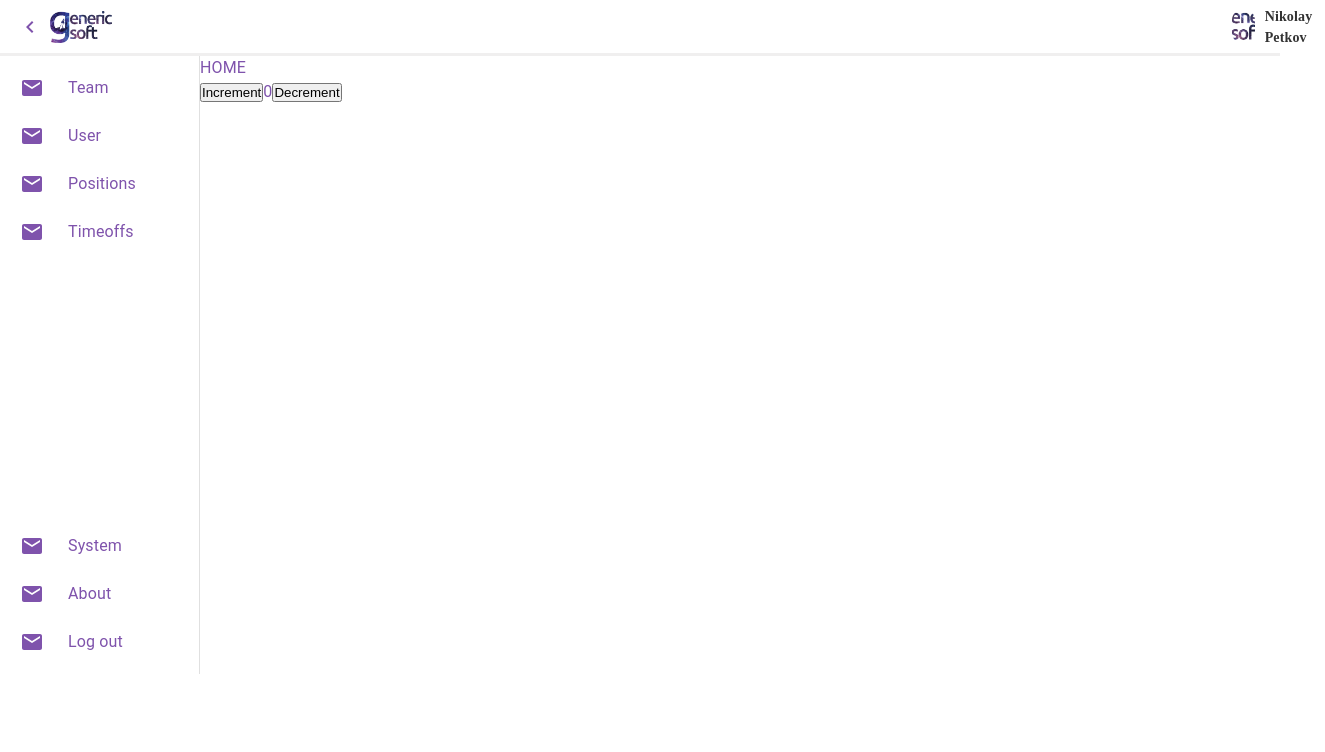
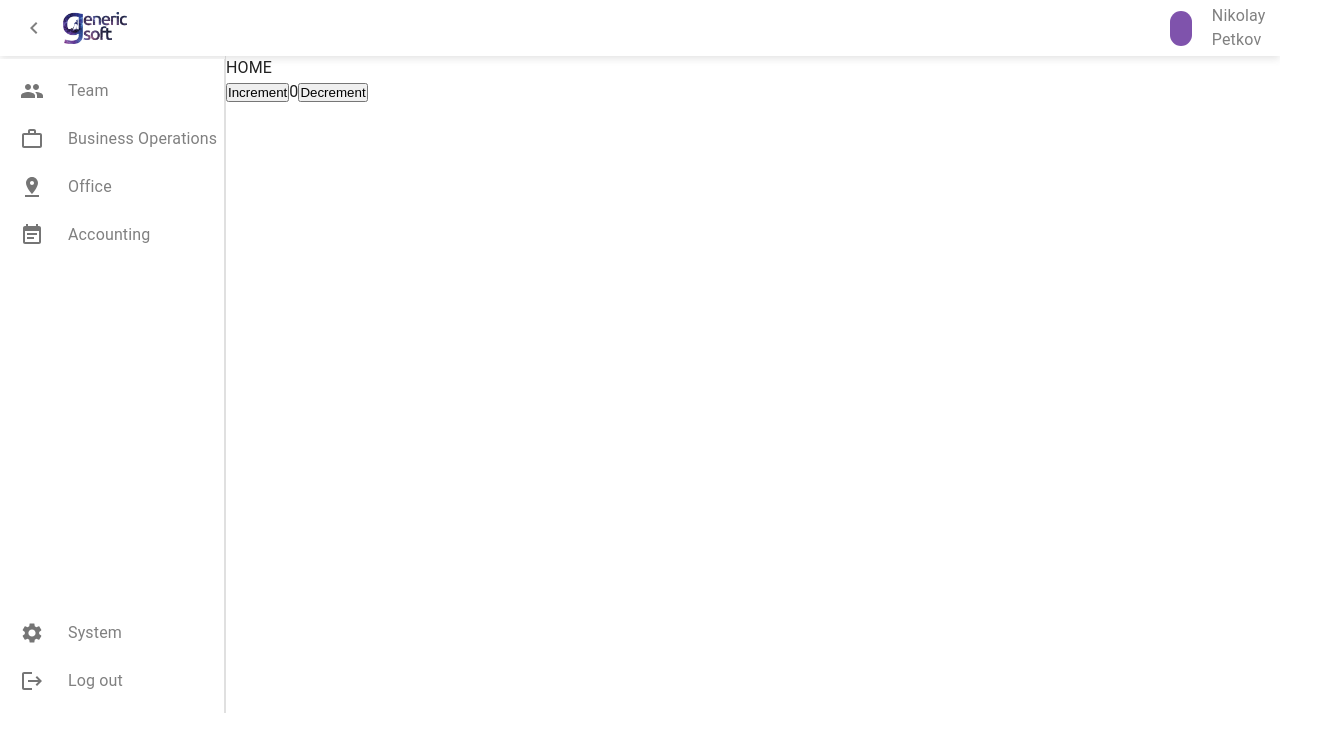
Before and after one commit to mariyaniliev/ERP-App, a React (Vite) app: page / in a window 1280 px wide. Shown: the top 752 px of the page, 1325 px wide, since content can reach past the window. Built offline with nearby package versions, Linux system fonts and the light colour scheme; a web font is replaced by a local one.

Commit message:
restyled header and sidebar

```diff
--- a/src/App.tsx
+++ b/src/App.tsx
@@ -3,13 +3,12 @@ import { useRoutes } from "react-router-dom";
 import { routes } from "./pages/routes";
 import SideBar from "./components/SideBar/SideBar";
 import Header from "./components/Header/Header";
-import { THEME_COLORS } from "./theme/theme-constants";
 import "./App.global.css";
 
 const App = () => {
   const element = useRoutes(routes);
   return (
-    <div style={{ color: `${THEME_COLORS.purple}` }}>
+    <div>
       <Header />
       <div className="container">
         <SideBar />
--- a/src/components/Header/Header.tsx
+++ b/src/components/Header/Header.tsx
@@ -1,43 +1,41 @@
-import React, { useState } from "react";
+import React from "react";
 import { useAppDispatch, useAppSelector, RootState } from "../../redux/store";
-import { useTheme } from "@mui/material/styles";
+import { Box } from "@mui/material";
 import ChevronLeftIcon from "@mui/icons-material/ChevronLeft";
 import ChevronRightIcon from "@mui/icons-material/ChevronRight";
 import { toggle } from "../../redux/reducer/drawerHeader";
 import logo from "../../theme/assets/gs-logo.png";
-import "./header.css";
+import { THEME_COLORS } from "../../theme/theme-constants";
+import { styles } from "./header-styles";
 
 const HeaderComponent = () => {
   const dispatch = useAppDispatch();
-  const theme = useTheme();
   const open = useAppSelector((state: RootState) => state.drawerHeader.open);
-  const [user, setUser] = useState("Nikolay Petkov");
-  const [role, setRole] = useState("Admin");
 
-  const menuToggleButton = open ? (
-    <ChevronLeftIcon className="sideBarButtonIcon" />
-  ) : (
-    <ChevronRightIcon className="sideBarButtonIcon" />
-  );
+  const menuToggleButton = open ? <ChevronLeftIcon /> : <ChevronRightIcon />;
 
   return (
-    <div className="header">
-      <div className="headerButtonAndLogo">
-        <div className="menuToggleWrapper" onClick={() => dispatch(toggle())}>
+    <Box sx={styles.header}>
+      <Box sx={styles.headerButtonAndLogo}>
+        <Box sx={styles.sideBarButtonIcon} onClick={() => dispatch(toggle())}>
           {menuToggleButton}
-        </div>
-        <img className="logo" src={logo} alt="Generic Soft Logo" />
-      </div>
-      <div className="userDetailWrapper">
-        <div
-          className="userLogoWrapper"
-          style={{
-            background: `url(${logo})`,
-          }}
-        />
-          <p className="userName">{user}</p>
-      </div>
-    </div>
+        </Box>
+        <Box sx={styles.logoWraper}>
+          <img style={styles.logo} src={logo} alt="Generic Soft Logo" />
+        </Box>
+      </Box>
+      <Box>
+        <Box sx={styles.userInfo}>
+          <Box
+            style={{
+              ...styles.userAvatarWraper,
+              background: THEME_COLORS.purple,
+            }}
+          ></Box>
+          <p style={{ marginLeft: "20px" }}>Nikolay Petkov</p>
+        </Box>
+      </Box>
+    </Box>
   );
 };
 
--- /dev/null
+++ b/src/components/Header/header-styles.ts
@@ -0,0 +1,59 @@
+export const styles = {
+  header: {
+    position: "relative",
+    height: "3.5rem",
+    fontSize: "1rem",
+    display: "flex",
+    alignItems: "center",
+    justifyContent: "space-between",
+    padding: "0px 50px",
+    gap: "70rem",
+    boxShadow: " rgba(99, 99, 99, 0.2) 0px 2px 8px 0px",
+    color: "gray",
+  },
+  headerButtonAndLogo: {
+    display: "flex",
+    justifyContent: "center",
+    alignItems: "center",
+  },
+  sideBarButtonIcon: {
+    display: "flex",
+    alignItems: "center",
+    height: "3.5rem",
+    position: "absolute",
+    left: "22px",
+    top: "50%",
+    transform: "translateY(-50%)",
+    cursor: "pointer",
+  },
+  logoWraper: {
+    display: "flex",
+    justifyContent: "center",
+    alignItems: "center",
+    position: "absolute",
+    left: "55px",
+    width: "5rem",
+    height: "3.5rem",
+  },
+  logo: {
+    width: "4rem",
+    height: "2rem",
+  },
+  userInfo: {
+    display: "flex",
+    justifyContent: "center",
+    alignItems: "center",
+  },
+  userAvatarWraper: {
+    display: "flex",
+    justifyContent: "center",
+    alignItems: "center",
+    width: "35px",
+    height: "35px",
+    borderRadius: "50px ",
+  },
+  userAvatar: {
+    width: "25px",
+    height: "25px",
+  },
+};
--- a/src/components/Header/header.css
+++ /dev/null
@@ -1,61 +0,0 @@
-.header {
-  position: relative;
-  height: 3.5rem;
-  font-size: 1.2rem;
-  display: flex;
-  align-items: center;
-  justify-content: space-between;
-  padding: 0px 50px;
-  gap: 70rem;
-  border-bottom: 3px solid rgba(192, 189, 189, 0.24);
-  background: #fff;
-}
-
-.headerButtonAndLogo {
-  display: flex;
-  justify-content: center;
-  align-items: center;
-}
-
-.sideBarButtonIcon {
-  position: absolute;
-  left: 18px;
-  top: 50%;
-  transform: translateY(-50%);
-}
-.userLogoWrapper {
-  width: 35px;
-  height: 35px;
-  -moz-border-radius: 50px;
-  -webkit-border-radius: 50px;
-  border-radius: 50px;
-  background-position: 50% 50% !important;
-  background-size: cover !important;
-}
-.userLogo {
-  width: 20px;
-}
-
-.userName {
-  font-size: 14px;
-  font-weight: bold;
-  font-family: cursive;
-  color: black;
-  opacity: 0.8;
-  padding-left: 10px;
-}
-.userRole {
-  background: red;
-  width: auto;
-  padding: 2px 10px;
-  border-radius: 11px;
-}
-.userDetailWrapper {
-  display: flex;
-  justify-content: center;
-  align-items: center;
-}
-
-.logo {
-  height: 2rem;
-}
--- a/src/components/SideBar/SideBar.tsx
+++ b/src/components/SideBar/SideBar.tsx
@@ -1,5 +1,5 @@
 import * as React from "react";
-import { useNavigate } from "react-router-dom";
+import { useNavigate, useLocation } from "react-router-dom";
 import { RootState, useAppSelector } from "../../redux/store";
 import {
   Box,
@@ -9,29 +9,50 @@ import {
   ListItemIcon,
   ListItemText,
 } from "@mui/material";
-import MailIcon from "@mui/icons-material/Mail";
-import { THEME_COLORS } from "../../theme/theme-constants";
-import { Drawer } from "./sideBarImports";
+import Group from "@mui/icons-material/Group";
+import WorkOutline from "@mui/icons-material/WorkOutline";
+import PinDrop from "@mui/icons-material/PinDrop";
+import EventNote from "@mui/icons-material/EventNote";
+// import HelpOutlineOutlinedIcon from '@mui/icons-material/HelpOutlineOutlined';
+import Settings from "@mui/icons-material/Settings";
+import Logout from "@mui/icons-material/Logout";
+
+import { Drawer, styles } from "./sideBar-styles";
 
 const SideBar = () => {
   const open = useAppSelector((state: RootState) => state.drawerHeader.open);
   const navigate = useNavigate();
+  const { pathname } = useLocation();
 
   const sideBarSectionsTop = [
-    { content: "Team", section: "/team", icon: MailIcon },
-    { content: "User", section: "/user", icon: MailIcon },
-    { content: "Positions", section: "/positions", icon: MailIcon },
-    { content: "Timeoffs", section: "/timeoffs", icon: MailIcon },
+    { content: "Team", section: "/team", icon: Group },
+    {
+      content: "Business Operations",
+      section: "/bo",
+      icon: WorkOutline,
+    },
+    { content: "Office", section: "/office", icon: PinDrop },
+
+    {
+      content: "Accounting",
+      section: "/accounting",
+      icon: EventNote,
+    },
   ] as const;
 
   const sideBarSectionsBottum = [
-    { content: "System", section: "/system", icon: MailIcon },
-    { content: "About", section: "/about", icon: MailIcon },
-    { content: "Log out", section: "/logout", icon: MailIcon },
+    { content: "System", section: "/system", icon: Settings },
+    { content: "Log out", section: "/logout", icon: Logout },
   ] as const;
 
   return (
-    <Box sx={{ display: "flex" }}>
+    <Box
+      sx={{
+        display: "flex",
+        pt: "3px",
+        borderRight: "1px solid rgba(99, 99, 99, 0.2)",
+      }}
+    >
       <CssBaseline />
       <Drawer variant="permanent" open={open}>
         <List>
@@ -39,18 +60,15 @@ const SideBar = () => {
             <ListItemButton
               key={section.content}
               sx={{
-                minHeight: 48,
-                justifyContent: open ? "initial" : "center",
-                px: 2.5,
+                ...styles.ListItemButton,
+                ...(section.section === pathname && styles.sidebarLinkActive),
               }}
               onClick={() => navigate(section.section)}
             >
               <ListItemIcon
                 sx={{
-                  minWidth: 0,
-                  mr: open ? 3 : "auto",
-                  justifyContent: "center",
-                  color: `${THEME_COLORS.purple}`,
+                  ...styles.ListItemIcon,
+                  ...(section.section === pathname && styles.sidebarLinkActive),
                 }}
               >
                 {<section.icon />}
@@ -68,18 +86,15 @@ const SideBar = () => {
             <ListItemButton
               key={section.content}
               sx={{
-                minHeight: 48,
-                justifyContent: open ? "initial" : "center",
-                px: 2.5,
+                ...styles.ListItemButton,
+                ...(section.section === pathname && styles.sidebarLinkActive),
               }}
               onClick={() => navigate(section.section)}
             >
               <ListItemIcon
                 sx={{
-                  minWidth: 0,
-                  mr: open ? 3 : "auto",
-                  justifyContent: "center",
-                  color: `${THEME_COLORS.purple}`,
+                  ...styles.ListItemIcon,
+                  ...(section.section === pathname && styles.sidebarLinkActive),
                 }}
               >
                 {<section.icon />}
--- a/src/components/SideBar/sideBarImports.ts
+++ b/src/components/SideBar/sideBar-styles.ts
@@ -2,12 +2,11 @@ import { styled, Theme, CSSObject } from "@mui/material/styles";
 import MuiDrawer from "@mui/material/Drawer";
 import { THEME_COLORS } from "../../theme/theme-constants";
 
-const drawerWidth = 200;
+const drawerWidth = 225;
 
 const openedMixin = (theme: Theme): CSSObject => ({
-  color: `${THEME_COLORS.purple}`,
   justifyContent: "space-between",
-  gap: 250,
+  gap: `calc(${theme.spacing(30)} + 1px)`,
   position: "relative",
   width: drawerWidth,
   transition: theme.transitions.create("width", {
@@ -18,7 +17,6 @@ const openedMixin = (theme: Theme): CSSObject => ({
 });
 
 const closedMixin = (theme: Theme): CSSObject => ({
-  color: `${THEME_COLORS.purple}`,
   justifyContent: "space-between",
   gap: 250,
   position: "relative",
@@ -37,6 +35,7 @@ export const Drawer = styled(MuiDrawer, {
   shouldForwardProp: (prop) => prop !== "open",
 })(({ theme, open }) => ({
   width: drawerWidth,
+  minHeight: 654,
   flexShrink: 0,
   whiteSpace: "nowrap",
   boxSizing: "border-box",
@@ -49,3 +48,20 @@ export const Drawer = styled(MuiDrawer, {
     "& .MuiDrawer-paper": closedMixin(theme),
   }),
 }));
+
+export const styles = {
+  ListItemButton: {
+    minHeight: 48,
+    justifyContent: open ? "initial" : "center",
+    px: 2.5,
+    color: "gray",
+  },
+  ListItemIcon: {
+    minWidth: 0,
+    mr: open ? 3 : "auto",
+    justifyContent: "center",
+  },
+  sidebarLinkActive: {
+    color: THEME_COLORS.purple,
+  },
+};
```
